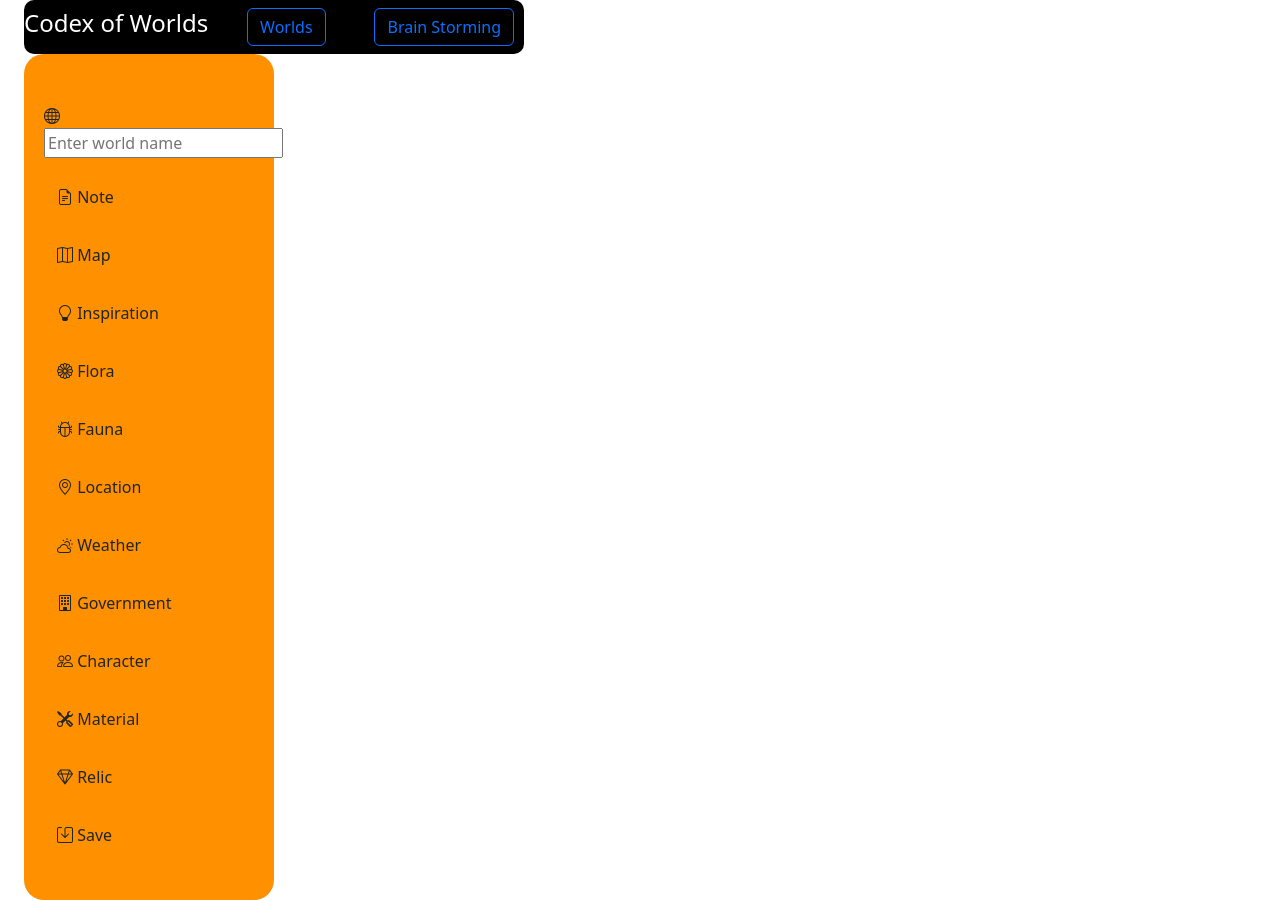
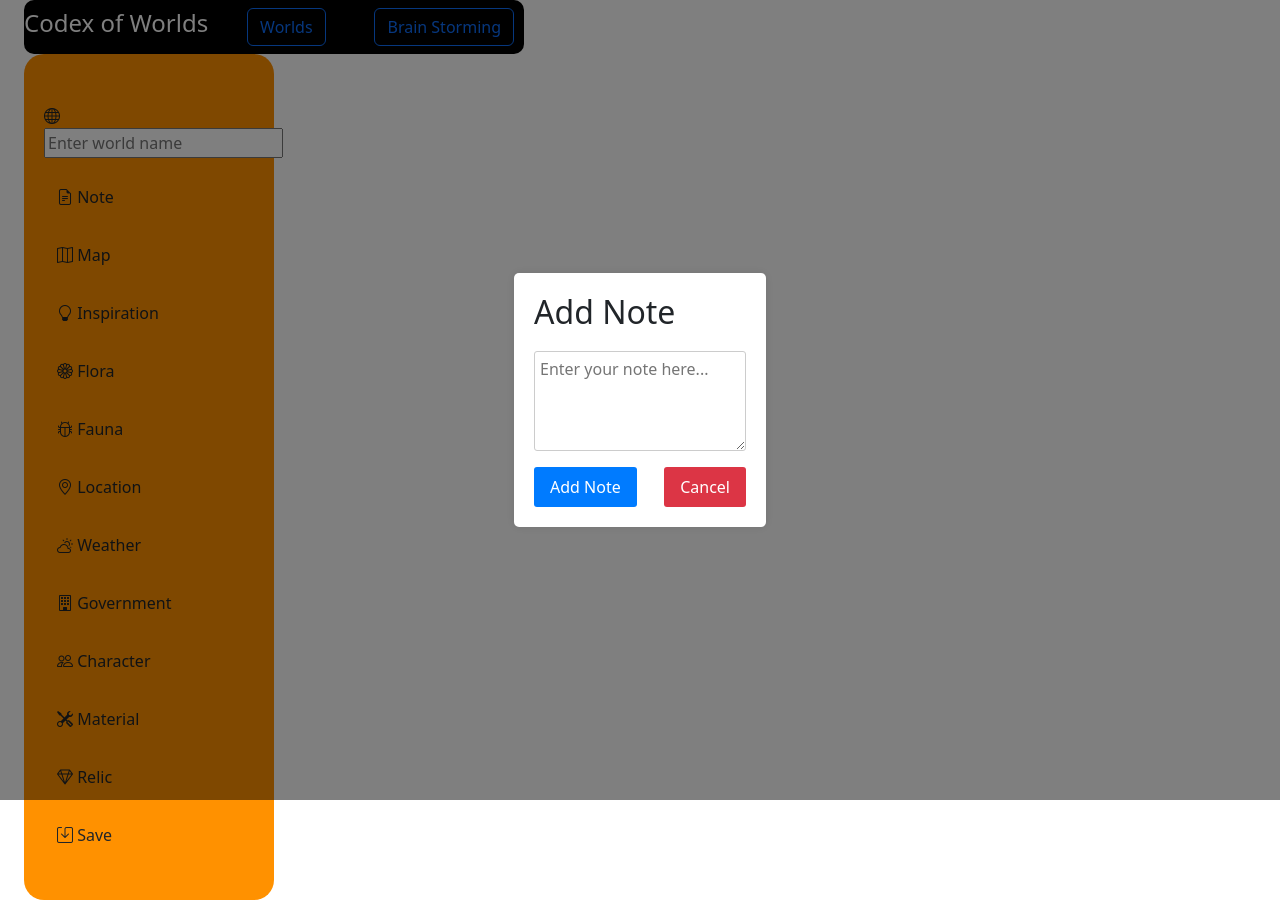
Before and after one commit to sicarius777/CapS, a React (Vite) app: page /worlds in a window 1280 px wide. Both pictures are taken after a click on the button "Note". Built offline with nearby package versions, Linux system fonts and the light colour scheme.

Commit message:
'notesWorkButTheyAreStuckInSidebar'

```diff
--- /dev/null
+++ b/src/components/NotePopup.css
@@ -0,0 +1,55 @@
+/* NotePopup.css */
+
+.note-popup-overlay {
+    position: fixed;
+    top: 0;
+    left: 0;
+    width: 100%;
+    height: 100%;
+    background-color: rgba(0, 0, 0, 0.5);
+    display: flex;
+    justify-content: center;
+    align-items: center;
+  }
+
+  .note-popup {
+    background-color: white;
+    padding: 20px;
+    border-radius: 5px;
+    box-shadow: 0 0 10px rgba(0, 0, 0, 0.1);
+  }
+
+  .note-popup h2 {
+    margin-top: 0;
+  }
+
+  .note-input {
+    width: 100%;
+    height: 100px;
+    margin-bottom: 10px;
+    border: 1px solid #ccc;
+    border-radius: 3px;
+    padding: 5px;
+  }
+
+  .button-container {
+    display: flex;
+    justify-content: space-between;
+  }
+
+  .add-button, .cancel-button {
+    padding: 8px 16px;
+    border: none;
+    border-radius: 3px;
+    cursor: pointer;
+  }
+
+  .add-button {
+    background-color: #007bff;
+    color: white;
+  }
+
+  .cancel-button {
+    background-color: #dc3545;
+    color: white;
+  }
--- /dev/null
+++ b/src/components/NotePopup.jsx
@@ -0,0 +1,39 @@
+// NotePopup.jsx
+
+import React, { useState } from 'react';
+import './NotePopup.css';
+
+const NotePopup = ({ onClose, onAddNote }) => {
+  const [note, setNote] = useState('');
+
+  const handleNoteChange = (event) => {
+    setNote(event.target.value);
+  };
+
+  const handleAddNote = () => {
+    if (note.trim() !== '') {
+      onAddNote(note.trim());
+      onClose();
+    }
+  };
+
+  return (
+    <div className="note-popup-overlay">
+      <div className="note-popup">
+        <h2>Add Note</h2>
+        <textarea
+          className="note-input"
+          value={note}
+          onChange={handleNoteChange}
+          placeholder="Enter your note here..."
+        />
+        <div className="button-container">
+          <button className="add-button" onClick={handleAddNote}>Add Note</button>
+          <button className="cancel-button" onClick={onClose}>Cancel</button>
+        </div>
+      </div>
+    </div>
+  );
+};
+
+export default NotePopup;
--- a/src/components/Sidebar.jsx
+++ b/src/components/Sidebar.jsx
@@ -1,10 +1,15 @@
+// Sidebar.jsx
+
 import React, { useState } from 'react';
 import './Sidebar.css';
 import 'bootstrap-icons/font/bootstrap-icons.css'; // Import Bootstrap Icons CSS
+import NotePopup from './NotePopup'; // Import NotePopup component
 
 const Sidebar = ({ worlds, onSelectWorld }) => {
   const [worldName, setWorldName] = useState(''); // State to store the world name
   const [editing, setEditing] = useState(true); // State to track whether the name is being edited
+  const [showNotePopup, setShowNotePopup] = useState(false); // State to control the visibility of the note popup
+  const [note, setNote] = useState(''); // State to store the note
 
   const handleWorldNameChange = (event) => {
     setWorldName(event.target.value); // Update the world name state when input changes
@@ -19,6 +24,15 @@ const Sidebar = ({ worlds, onSelectWorld }) => {
 
   const handleButtonClick = (itemName) => {
     console.log(`Button clicked: ${itemName}`); // Perform action when button is clicked
+    if (itemName === 'Note') {
+      // Set showNotePopup to true to open the note popup
+      setShowNotePopup(true);
+    }
+  };
+
+  const handleAddNote = (newNote) => {
+    setNote(newNote); // Update the note state
+    setShowNotePopup(false); // Close the note popup
   };
 
   const handleSaveButtonClick = () => {
@@ -30,8 +44,9 @@ const Sidebar = ({ worlds, onSelectWorld }) => {
     <div className="sidebar">
       <h2></h2>
       <ul>
+        {/* World name */}
         <li className="nav-link">
-          <i className="bi bi-globe"></i> {/* World Icon */}
+          <i className="bi bi-globe"></i>
           {/* Conditionally render either the input field or the world name */}
           {editing ? (
             <input
@@ -45,56 +60,67 @@ const Sidebar = ({ worlds, onSelectWorld }) => {
             <span>{worldName}</span>
           )}
         </li>
+        {/* Note button */}
         <li className="nav-link">
           <button className="btn" onClick={() => handleButtonClick('Note')}>
             <i className="bi bi-file-earmark-text"></i> Note
           </button>
         </li>
+        {/* Map button */}
         <li className="nav-link">
           <button className="btn" onClick={() => handleButtonClick('Map')}>
             <i className="bi bi-map"></i> Map
           </button>
         </li>
+        {/* Inspiration button */}
         <li className="nav-link">
           <button className="btn" onClick={() => handleButtonClick('Inspiration')}>
             <i className="bi bi-lightbulb"></i> Inspiration
           </button>
         </li>
+        {/* Flora button */}
         <li className="nav-link">
           <button className="btn" onClick={() => handleButtonClick('Flora')}>
             <i className="bi bi-flower1"></i> Flora
           </button>
         </li>
+        {/* Fauna button */}
         <li className="nav-link">
           <button className="btn" onClick={() => handleButtonClick('Fauna')}>
             <i className="bi bi-bug"></i> Fauna
           </button>
         </li>
+        {/* Location button */}
         <li className="nav-link">
           <button className="btn" onClick={() => handleButtonClick('Location')}>
             <i className="bi bi-geo-alt"></i> Location
           </button>
         </li>
+        {/* Weather button */}
         <li className="nav-link">
           <button className="btn" onClick={() => handleButtonClick('Weather')}>
             <i className="bi bi-cloud-sun"></i> Weather
           </button>
         </li>
+        {/* Government button */}
         <li className="nav-link">
           <button className="btn" onClick={() => handleButtonClick('Government')}>
             <i className="bi bi-building"></i> Government
           </button>
         </li>
+        {/* Character button */}
         <li className="nav-link">
           <button className="btn" onClick={() => handleButtonClick('Character')}>
             <i className="bi bi-people"></i> Character
           </button>
         </li>
+        {/* Material button */}
         <li className="nav-link">
           <button className="btn" onClick={() => handleButtonClick('Material')}>
             <i className="bi bi-tools"></i> Material
           </button>
         </li>
+        {/* Relic button */}
         <li className="nav-link">
           <button className="btn" onClick={() => handleButtonClick('Relic')}>
             <i className="bi bi-gem"></i> Relic
@@ -107,6 +133,16 @@ const Sidebar = ({ worlds, onSelectWorld }) => {
           </button>
         </li>
       </ul>
+      {/* Render the NotePopup component conditionally based on showNotePopup state */}
+      {showNotePopup && <NotePopup onClose={() => setShowNotePopup(false)} onAddNote={handleAddNote} />}
+      {/* Display the note in its own box */}
+      {note && (
+        <div className="note-box">
+          <h3>Note:</h3>
+          <p>{note}</p>
+        </div>
+      )}
+      {/* Rest of the sidebar content */}
     </div>
   );
 };
--- a/src/pages/WorldsPage.jsx
+++ b/src/pages/WorldsPage.jsx
@@ -1,3 +1,4 @@
+// WorldsPage.jsx
 import React from 'react';
 import Container from 'react-bootstrap/Container';
 import Navbar from '../components/Nav'; // Import Navbar component
@@ -10,9 +11,7 @@ const WorldsPage = ({ onAddWorld, onSelectWorld, worlds }) => {
       <Navbar onAddWorld={onAddWorld} /> {/* Pass onAddWorld function as prop */}
       <div className="worlds-page-content">
         <Sidebar worlds={worlds} onSelectWorld={onSelectWorld} /> {/* Pass onSelectWorld as prop */}
-        <Container className="main-content">
-          {/* Content of the main section */}
-        </Container>
+        {/* Content of the main section */}
       </div>
     </Container>
   );
```
